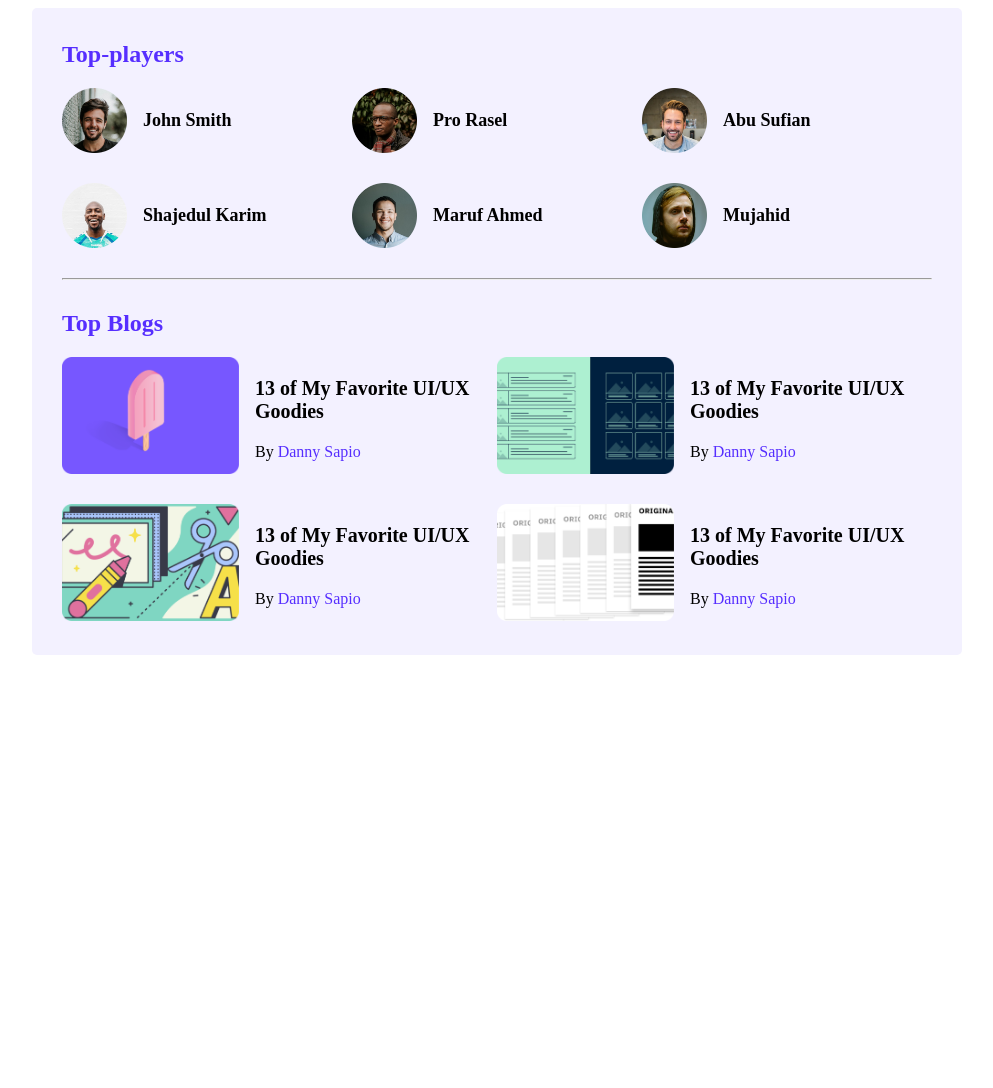
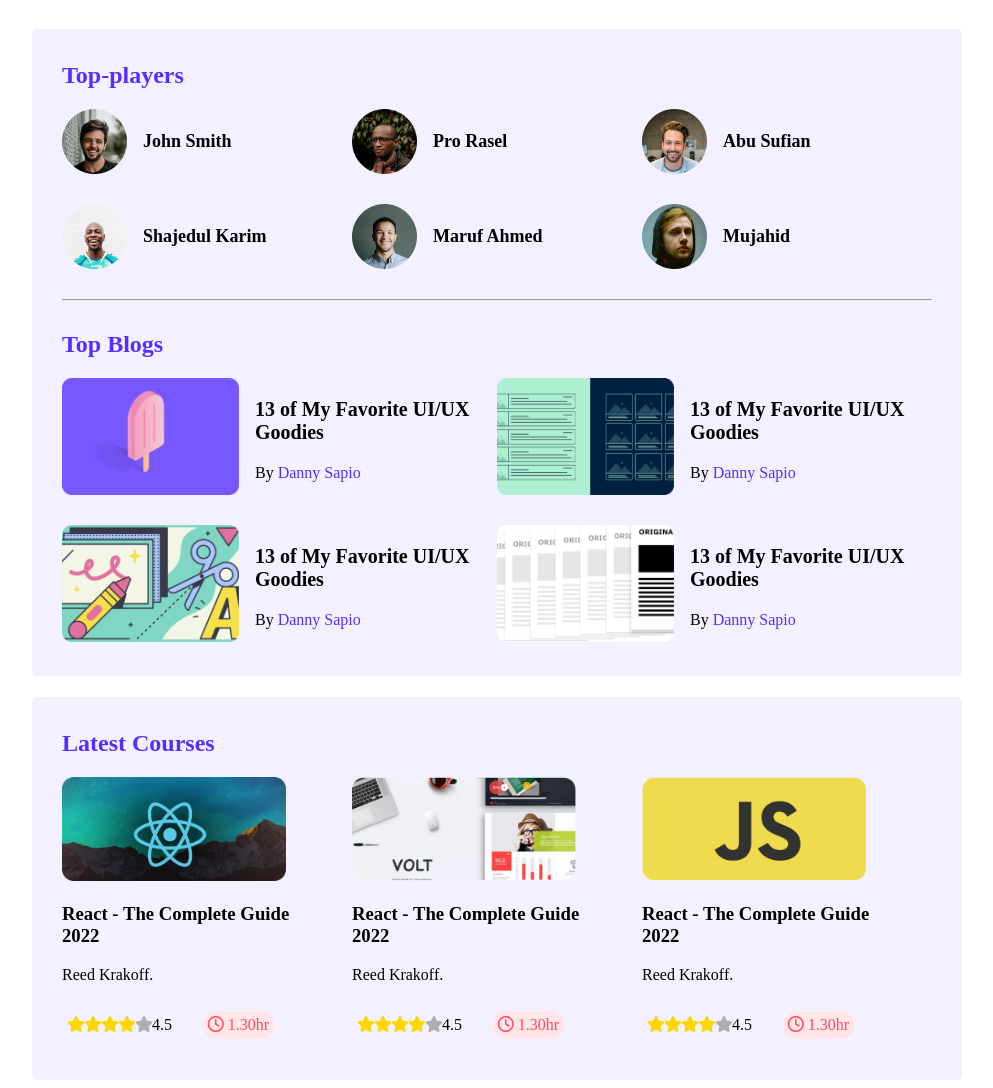
Before and after one commit to mostakshahariyar/leader-boad, a plain HTML site: page index.html in a window 1280 px wide. Shown: the whole page, without its empty margins (143-1136 px from the left). Before the commit the page ends 800 px from the top, so only its background shows below. Drawn offline with Linux system fonts and the light colour scheme.

Commit message:
complide

```diff
--- a/index.html
+++ b/index.html
@@ -6,6 +6,7 @@
 	<meta http-equiv="X-UA-Compatible" content="IE=edge">
 	<meta name="viewport" content="width=device-width, initial-scale=1.0">
 	<title>Leader Bord</title>
+	<script src="https://kit.fontawesome.com/44c48dbaca.js" crossorigin="anonymous"></script>
 	<link rel="stylesheet" href="styles/style.css">
 </head>
 
@@ -103,6 +104,83 @@
 				</article>
 			</div>
 		</section>
+		<!-- Latest courses  -->
+		<section class="container">
+			<h2 class="section-title">Latest Courses</h2>
+			<div class="corses">
+				<div class="course">
+					<div class="course-baner">
+						<img src="images/courses/course-1.png" alt="">
+						<div class="course-detaile">
+							<h3 class="course-title">React - The Complete Guide 2022
+
+							</h3>
+							<p class="course-author">Reed Krakoff.</p>
+							<div class="course-info">
+								<div><i class="fas fa-star filled"></i></div>
+								<div><i class="fas fa-star filled"></i></div>
+								<div><i class="fas fa-star filled"></i></div>
+								<div><i class="fas fa-star filled"></i></div>
+								<div><i class="fas fa-star eamty"></i></div>
+								<p style="	  padding-left: 5px;">4.5</p>
+
+								<div class="course-duretion">
+									<i class="far fa-clock"></i>
+									1.30hr
+								</div>
+							</div>
+
+						</div>
+					</div>
+					<div class="course-baner">
+						<img src="images/courses/course-2.png" alt="">
+						<div class="course-detaile">
+							<h3 class="course-title">React - The Complete Guide 2022
+
+							</h3>
+							<p class="course-author">Reed Krakoff.</p>
+							<div class="course-info">
+								<div><i class="fas fa-star filled"></i></div>
+								<div><i class="fas fa-star filled"></i></div>
+								<div><i class="fas fa-star filled"></i></div>
+								<div><i class="fas fa-star filled"></i></div>
+								<div><i class="fas fa-star eamty"></i></div>
+								<p style="	  padding-left: 5px;">4.5</p>
+
+								<div class="course-duretion">
+									<i class="far fa-clock"></i>
+									1.30hr
+								</div>
+							</div>
+
+						</div>
+					</div>
+					<div class="course-baner">
+						<img src="images/courses/course-3.png" alt="">
+						<div class="course-detaile">
+							<h3 class="course-title">React - The Complete Guide 2022
+
+							</h3>
+							<p class="course-author">Reed Krakoff.</p>
+							<div class="course-info">
+								<div><i class="fas fa-star filled"></i></div>
+								<div><i class="fas fa-star filled"></i></div>
+								<div><i class="fas fa-star filled"></i></div>
+								<div><i class="fas fa-star filled"></i></div>
+								<div><i class="fas fa-star eamty"></i></div>
+								<p style="	  padding-left: 5px;">4.5</p>
+
+								<div class="course-duretion">
+									<i class="far fa-clock"></i>
+									1.30hr
+								</div>
+							</div>
+
+						</div>
+					</div>
+				</div>
+			</div>
+		</section>
 	</main>
 </body>
 
--- a/styles/style.css
+++ b/styles/style.css
@@ -11,13 +11,24 @@ body{
 }
 main{
 	display: flex;
-	justify-content: center;
+	align-items: center;
+	flex-direction: column
 }
 .container{
 	background-color: #F3F1FF;
 	width: 870px;
 	padding: 30px;
 	border-radius: 5px;
+	margin-top: 21px;
+}
+/* header style  */
+.header-name{
+	background-color: #562EFF;
+	width: 1440px;
+	height: 94px;
+}
+.header-name img{
+	backgroun-size: 100%;
 }
 
  /* top players style  */
@@ -80,3 +91,48 @@ main{
 	 font-size: 16px;
 	 color: #562EFF;
  }
+
+ /*-------------------------
+     courses style
+  -------------------------*/
+  .course{
+	  display: grid;
+	  grid-template-columns: repeat(3, 1fr);
+
+  }
+  .course-baner{
+	  width: 252.42px;
+	  border-radius: 10px;
+  }
+  .course-baner:hover{
+	box-shadow: 1px 1px 1px gray;
+  }
+  .course .course-baner img{
+	  width: 224px;
+	  height: 104px;
+  }
+  .course-info{
+	  display: flex;
+	  align-items: center;
+
+  }
+  .fa-star{
+	  width: 12px;
+	  height: 11px;
+	  padding-left: 5px;
+
+  }
+  .fa-star.filled{
+	  color: gold;
+  }
+  .fa-star.eamty{
+	  color:
+	  #AEAEAE;
+  }
+  .course-duretion{
+	  color: #FF4A60;
+	  background: #FFE4E8;
+	  border-radius: 14.6913px;
+	 margin-left: 30.72px;
+	 padding: 5px;
+  }
```
